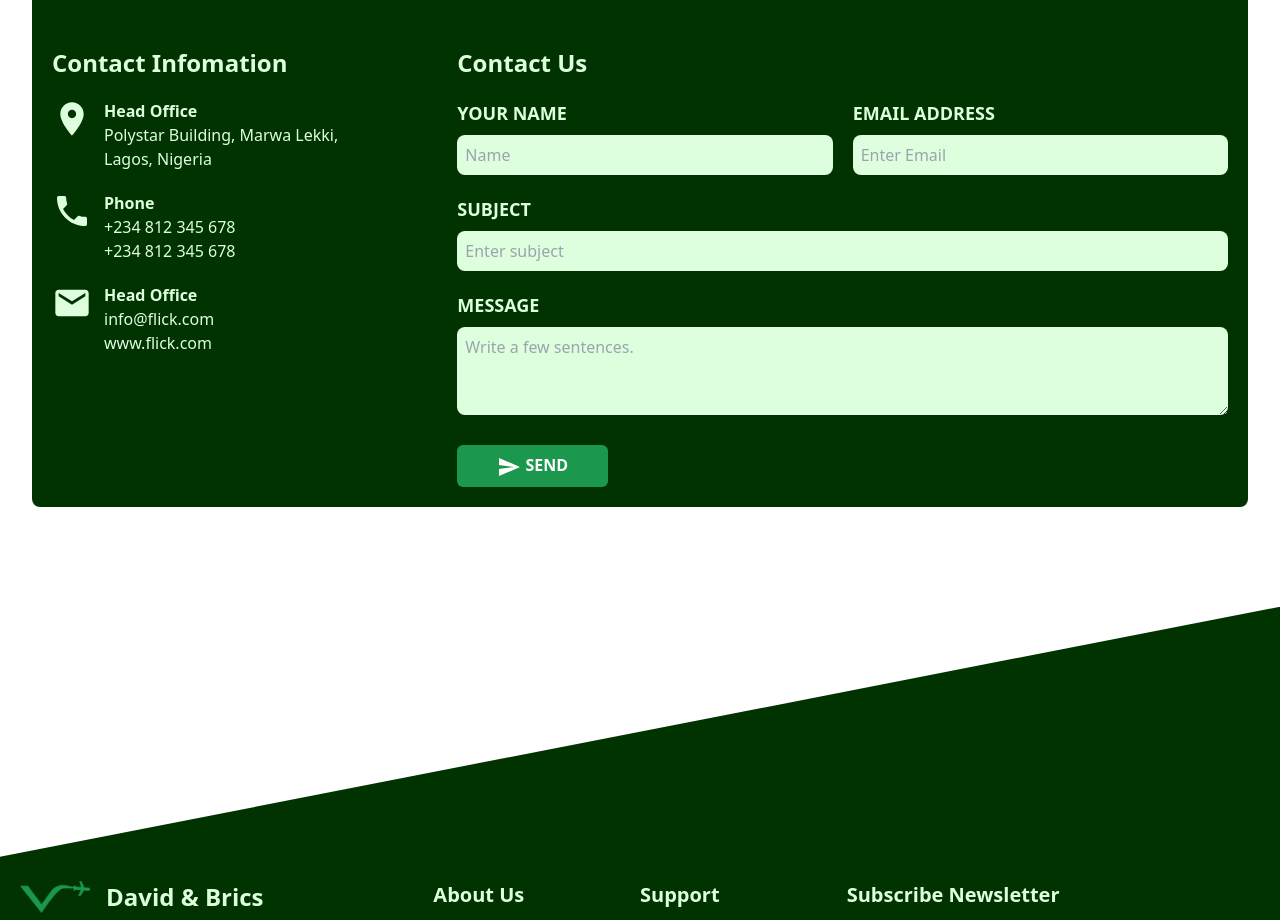
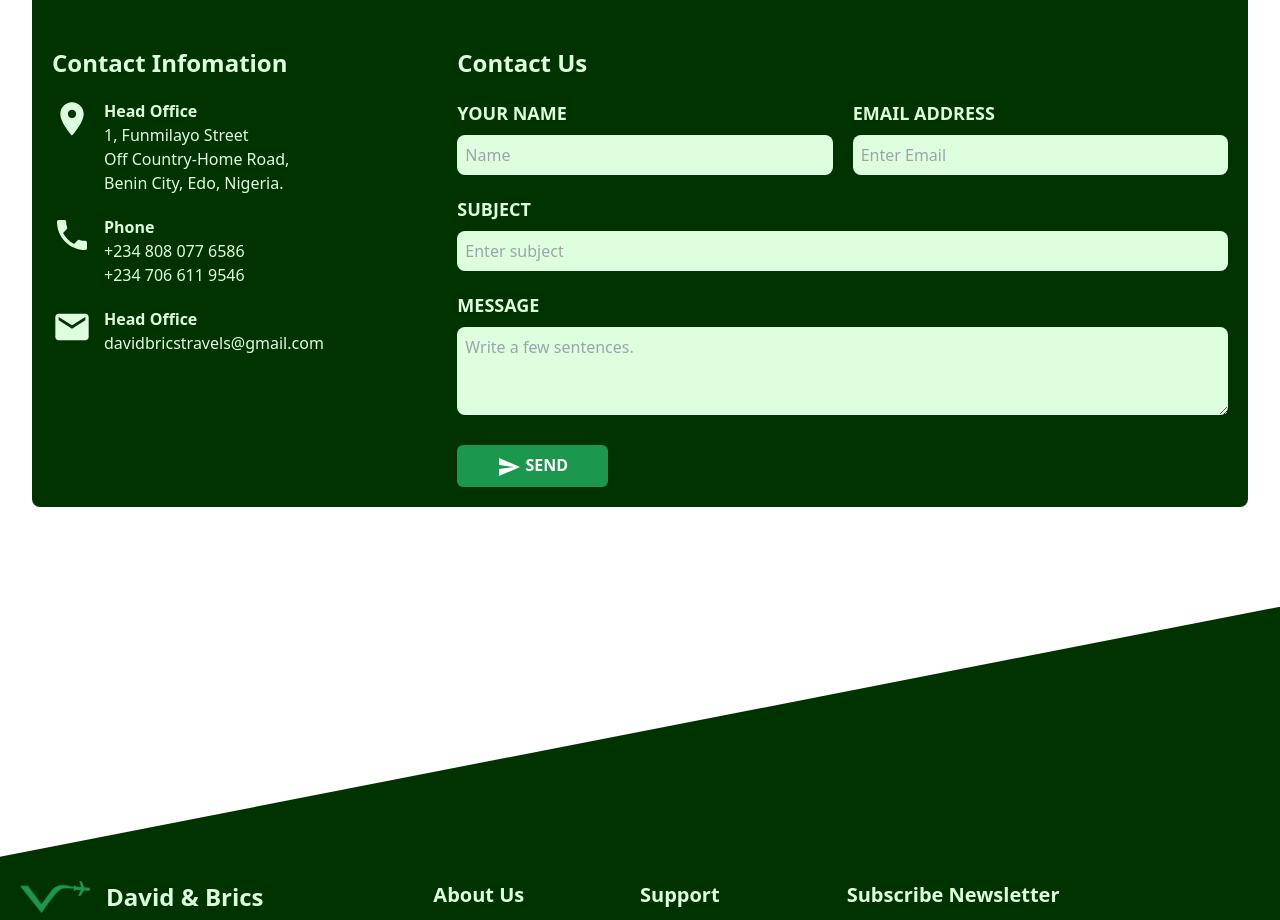
Before and after one commit to rexedge/davidandbricks, a Next.js app: page / in a window 1280 px wide. Shown: the part 7220-8140 px from the top of the page. Built offline with nearby package versions, Linux system fonts and the light colour scheme.

Commit message:
temporary push

```diff
--- a/src/components/Contact.js
+++ b/src/components/Contact.js
@@ -28,9 +28,9 @@ export default function Contact() {
                                                   Head Office
                                              </div>
                                              <div className=''>
-                                                  Polystar Building, Marwa Lekki,
-                                                  <br />
-                                                  Lagos, Nigeria
+                                                  1, Funmilayo Street
+                                                  <br />Off Country-Home Road,
+                                                  <br />Benin City, Edo, Nigeria.
                                              </div>
                                         </div>
                                    </div>
@@ -39,9 +39,8 @@ export default function Contact() {
                                         <div className=''>
                                              <div className='font-bold'>Phone</div>
                                              <div className=''>
-                                                  +234 812 345 678
-                                                  <br />
-                                                  +234 812 345 678
+                                                  +234 808 077 6586
+                                                  <br />+234 706 611 9546
                                              </div>
                                         </div>
                                    </div>
@@ -52,9 +51,7 @@ export default function Contact() {
                                                   Head Office
                                              </div>
                                              <div className=''>
-                                                  info@flick.com
-                                                  <br />
-                                                  www.flick.com
+                                                  davidbricstravels@gmail.com
                                              </div>
                                         </div>
                                    </div>
```
